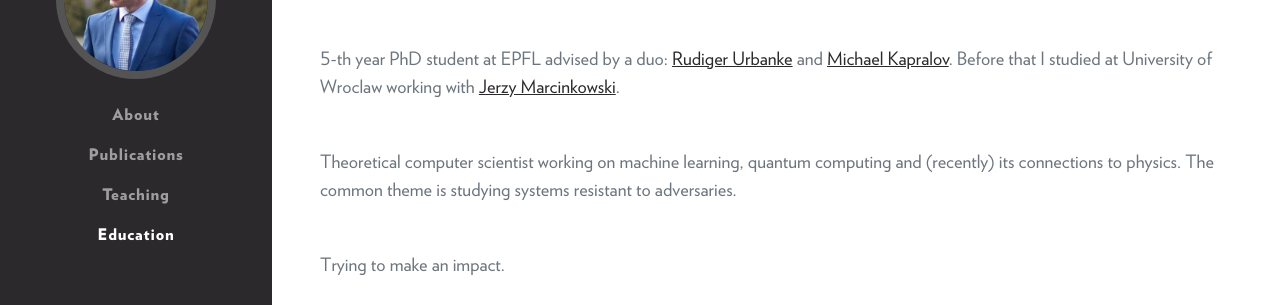
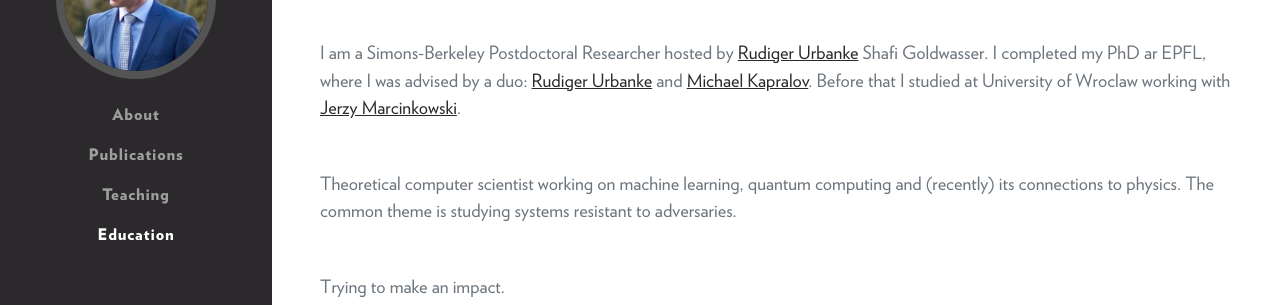
Before and after one commit to grzegorzgluch/grzegorzgluch.github.io, a website: page index.html in a window 1280 px wide. Shown: the part 317-622 px from the top of the page. Drawn offline with nearby package versions, Linux system fonts and the light colour scheme; a web font is replaced by a local one.

Commit message:
Update to Simons

```diff
--- a/index.html
+++ b/index.html
@@ -45,7 +45,8 @@
                         EPFL, INJ 116 · Lausanne, 1015, Switzerland ·
                         <a href="mailto:name@email.com">grzegorz.gluch@EPFL.CH</a>
                     </div>
-                    <p class="lead mb-5">5-th year PhD student at EPFL advised by a duo: <a href="https://people.epfl.ch/rudiger.urbanke" target="_blank">Rudiger Urbanke</a> and
+                    <p class="lead mb-5">I am a Simons-Berkeley Postdoctoral Researcher hosted by <a href="https://www2.eecs.berkeley.edu/Faculty/Homepages/goldwasser.html" target="_blank">Rudiger Urbanke</a> Shafi Goldwasser.
+                      I completed my PhD ar EPFL, where I was advised by a duo: <a href="https://people.epfl.ch/rudiger.urbanke" target="_blank">Rudiger Urbanke</a> and
                       <a href="https://theory.epfl.ch/kapralov/" target="_blank">Michael Kapralov</a>. Before that
                     I studied at University of Wroclaw working with <a href="https://ii.uni.wroc.pl/~jma/index.phtml" target="_blank">Jerzy Marcinkowski</a>.</p>
                     <p class="lead mb-5">Theoretical computer scientist working on machine learning, quantum computing and (recently) its connections to physics. The common theme
```
